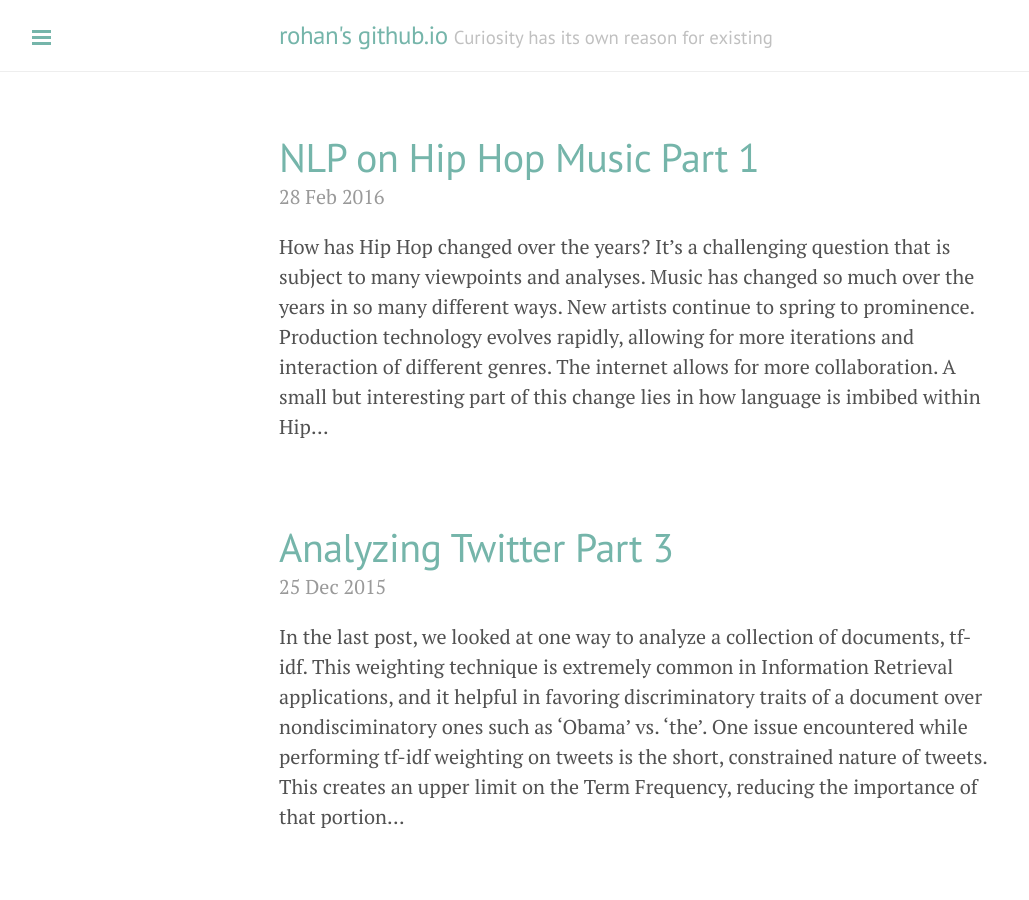
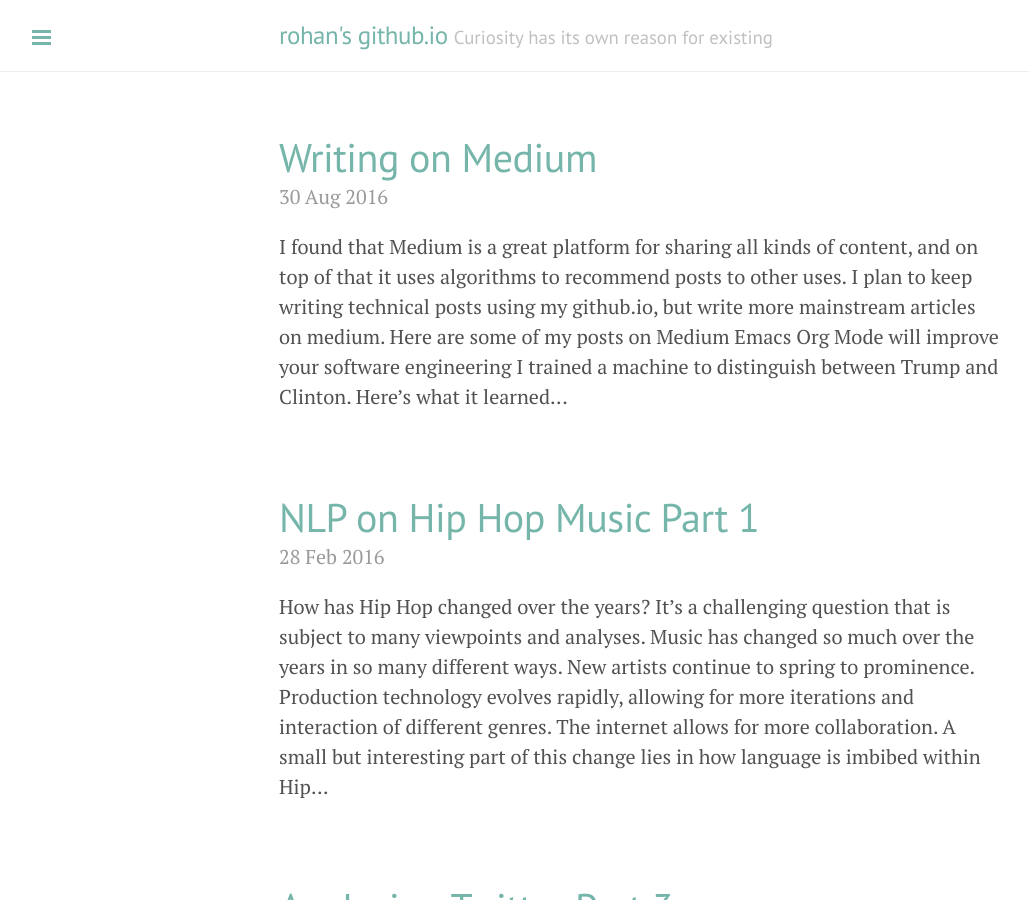
Before and after one commit to rohankshir/rohankshir.github.io, a Jekyll site: the page built from index.html, in a window 1280 px wide and 900 px high. Shown: the whole window, without its empty margins (1-1030 px from the left). Built offline with Jekyll 4.4.1, drawn with Linux system fonts in a browser that asks for light colours; a script that is not in the unit is left out.

Commit message:
medium and profile update

```diff
--- a/_includes/sidebar.html
+++ b/_includes/sidebar.html
@@ -26,7 +26,9 @@
     {% endfor %}
 
 
-    <a class="sidebar-nav-item" href="https://github.com/rohankshir">My GitHub</a>
+	  <a class="sidebar-nav-item" href="https://github.com/rohankshir">Rohan's GitHub</a>
+	  <a class="sidebar-nav-item" href="https://www.linkedin.com/in/rohan-kshirsagar-ab000825">Rohan's LinkedIn</a>
+	  <a class="sidebar-nav-item" href="{{site.baseurl}}public/resume.pdf">Rohan's Resume</a>
     <span class="sidebar-nav-item">Currently v{{ site.version }}</span>
   </nav>
 
--- /dev/null
+++ b/_posts/2016-08-30-writing-on-medium.md
@@ -0,0 +1,12 @@
+---
+layout: post
+title: Writing on Medium
+---
+
+I found that Medium is a great platform for sharing all kinds of content, and on top of that it uses algorithms to recommend posts to other uses. I plan to keep writing technical posts using my github.io, but write more mainstream articles on medium.
+
+#### Here are some of my posts on Medium
+* [Emacs Org Mode will improve your software engineering](https://medium.com/@rtotheohan/emac-s-org-mode-will-improve-your-software-engineering-d7bc2f30a0#.f18efypl1)
+* [I trained a machine to distinguish between Trump and Clinton. Here's what it learned](https://medium.com/@rtotheohan/i-trained-a-machine-to-distinguish-between-trump-and-clinton-you-wont-believe-what-it-learned-25244222b26e#.zaitu7bdi)
+* [You don't need to build a narrative](https://medium.com/@rtotheohan/you-dont-need-to-build-a-narrative-7dffe39969df#.77ank9gic)
+* [Brooklyn Bridge Ventures' Charlie O Donnell painstakingly explains his thought process](https://medium.com/@rtotheohan/brooklyn-bridge-ventures-charlie-o-donnell-painstakingly-explains-his-thought-process-38f41086cc54#.9brt9wpfx)
--- a/about.md
+++ b/about.md
@@ -1,15 +1,13 @@
 ---
 layout: page
-title: About Inquiries of a Software Engineer
+title: About me
 ---
 
 
 ## About me
 
-I am an avid learner and ask a lot of questions. I believe asking questions is an effective way to learn and share ideas. My predominant technical interests include writing efficient, reliable, and well-designed code, dabbling in machine learning, and recently, trying to visualize data. Aside from that, I like to play and follow soccer, weight lift, jam on a guitar, and play chess.
+I am an avid learner and ask a lot of questions. I believe asking questions is an effective way to learn and share ideas. I'm very interested in natural language processing, machine intelligence, and psychology. I also write on [medium](https://medium.com/@rtotheohan).
+
+I currently study Machine Learning and Natural Language Processing at Columbia University. My advisor is [Kathy McKeown](http://www.cs.columbia.edu/~kathy/).
 
 You can find my resume [here]({{site.baseurl}}public/resume.pdf)
-
-### Disclaimer
-
-This blog in no way represents viewpoints of my [company](https://www.bloomberg.com) or any other corporation. Rather, this is a platform to share my own thoughts on apolitical matters such as programming, and science.
--- a/index.html
+++ b/index.html
@@ -2,7 +2,6 @@
 layout: default
 title: Home
 ---
-
 <div class="posts">
   {% for post in site.posts %}
   <div class="post">
```
Lines whose indentation alone changed are shown as unchanged.
